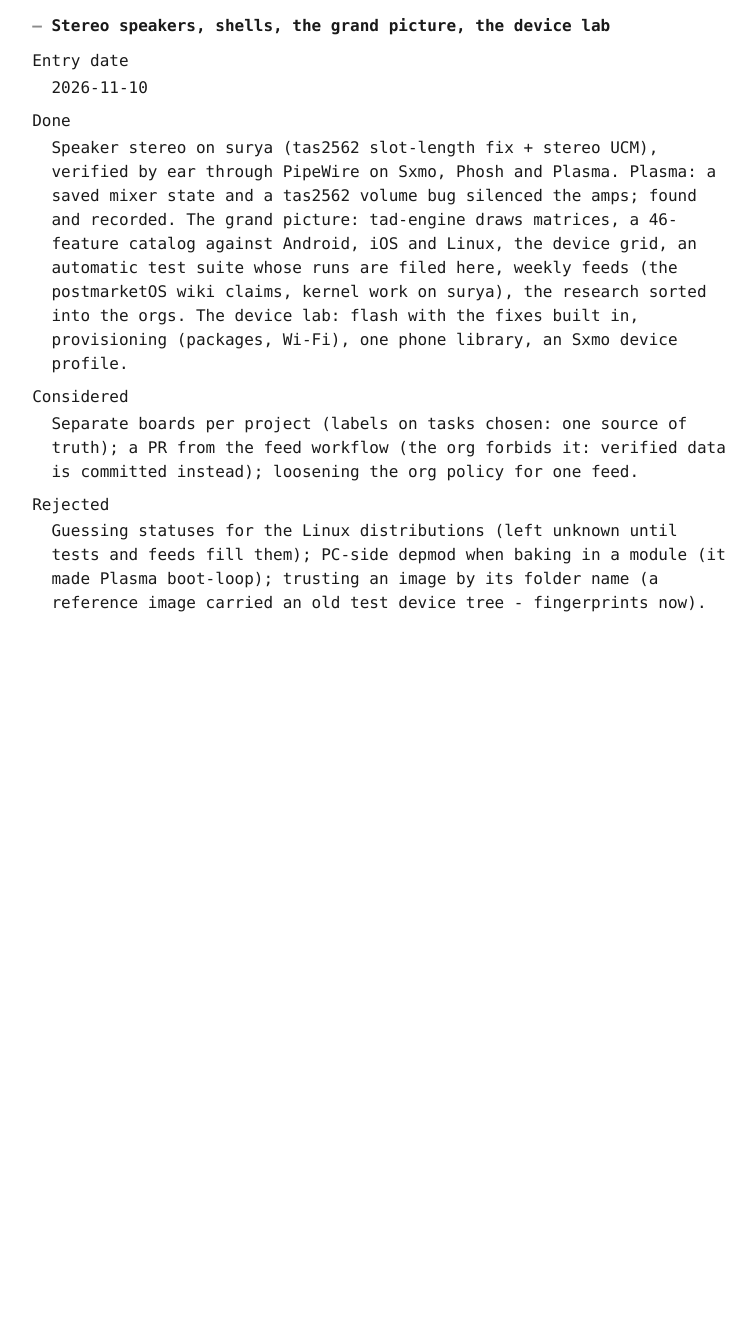
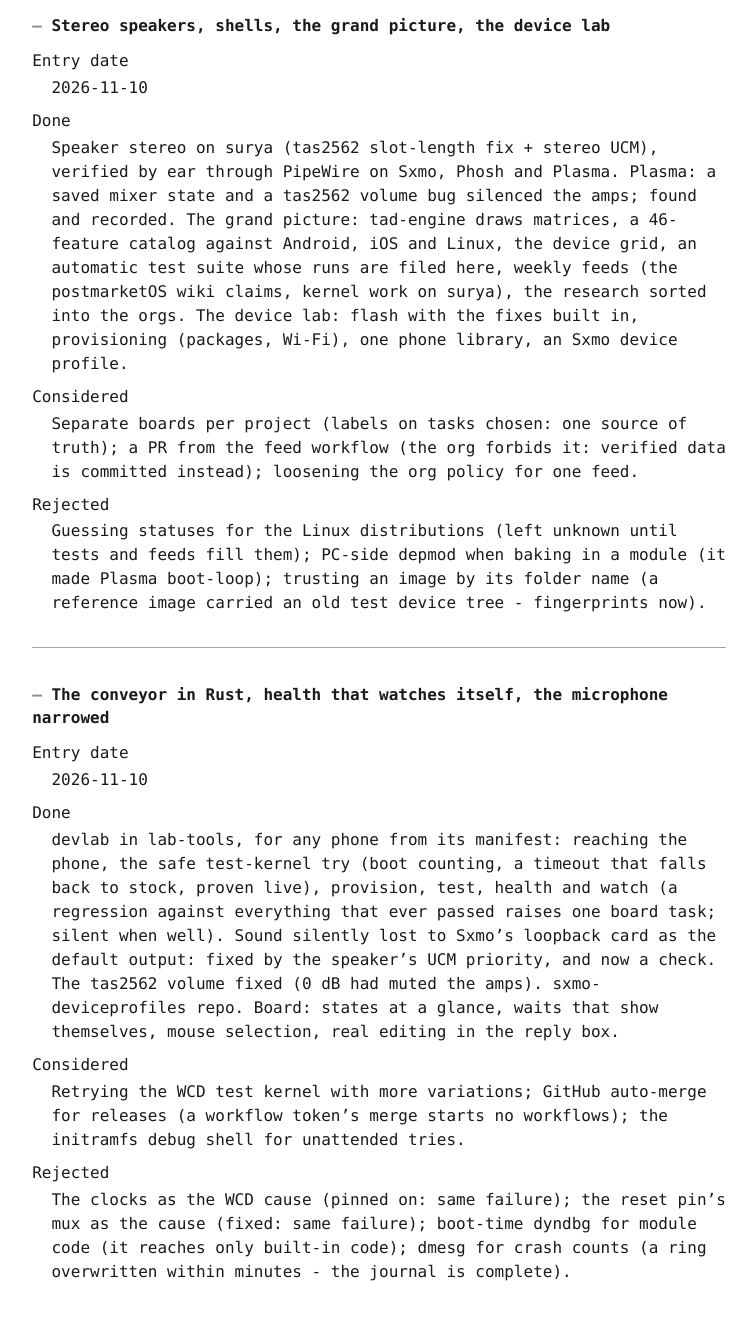
Before and after one commit to linux-phone-oco/docs, a Jekyll site: the page built from docs/session_log.md, in a window 1280 px wide and 1400 px high, scrolled down 4127 px. Shown: the top 1320 px of the window, without its empty margins (261-1017 px from the left). Built offline with Jekyll 4.4.1, drawn with Linux system fonts in a browser that asks for light colours; our own code applies the rules of GitHub Pages for plain Markdown files; before the commit the page ends 4858 px from its top, so only the background shows below that.

Commit message:
feat(data): the session log - the conveyor in Rust, self-watching health, the microphone narrowed (#37)
Co-authored-by: lab-agent-session <agent@creation-guidelines>

```diff
--- a/data/session_log.json
+++ b/data/session_log.json
@@ -5,3 +5,4 @@
 {"id":"fresh-install-plan","entry_date":"2026-11-05","title":"A fresh-install plan, prepared but not run: two things only the owner can answer","done":"With no shell access to the existing install, the alternative is a clean reinstall. Found the pieces: U-Boot release 2025-12-02 (github.com/sm7150-mainline/u-boot), a Nura/pmOS edge build at images.postmarketos.org/bpo/edge/qcom-sm7150/, and the documented partition steps (U-Boot to boot, the decompressed boot image to cache, the rootfs to userdata). Two things block actually running it, both things only the device's owner can answer, not things to guess: (1) which panel variant this specific unit has, Huaxing or Tianma - the official wiki's own method needs adb logcat while booted into stock Android, which this phone no longer has, and picking wrong means a blank screen until reflashed with the other one; (2) whether to proceed with a destructive reinstall at all, given the existing install cannot be examined first.","considered":"Guessing the panel variant (roughly even odds) to save a round trip.","rejected":"Wrong is not catastrophic here (reflash fixes it) but is still avoidable, and pmbootstrap asks the installer to choose this explicitly, so the owner may simply already know which one was chosen."}
 {"id":"2026-11-09-boot-hang-and-adsp","entry_date":"2026-11-09","title":"Boot hang found; ADSP crash loop found; lab-agent hardened","done":"Audited the WCD937x patch on the lab machine (no IRQ collisions, no MMIO overlaps); proved on hardware that aoncc caused the boot hang; got SSH over USB on first boot (a preset beats Nura disable-sshd preset); found the ADSP crash loop and traced it to the sensor registry in hexagonrpcd. lab-agent: agent API, durable results, local-first monitor, GitHub budget fixes, ntfy notifications; surya-lab repo with DT audit and flash tools.","considered":"Interrupt collisions and missing LPASS votes as the hang cause (refuted or unsupported by the audits).","rejected":"A Python API for agents (the CLI with stable JSON is the API); a second monitor command (one command chooses local or remote)."}
 {"id":"2026-11-10-stereo-and-the-picture","entry_date":"2026-11-10","title":"Stereo speakers, shells, the grand picture, the device lab","done":"Speaker stereo on surya (tas2562 slot-length fix + stereo UCM), verified by ear through PipeWire on Sxmo, Phosh and Plasma. Plasma: a saved mixer state and a tas2562 volume bug silenced the amps; found and recorded. The grand picture: tad-engine draws matrices, a 46-feature catalog against Android, iOS and Linux, the device grid, an automatic test suite whose runs are filed here, weekly feeds (the postmarketOS wiki claims, kernel work on surya), the research sorted into the orgs. The device lab: flash with the fixes built in, provisioning (packages, Wi-Fi), one phone library, an Sxmo device profile.","considered":"Separate boards per project (labels on tasks chosen: one source of truth); a PR from the feed workflow (the org forbids it: verified data is committed instead); loosening the org policy for one feed.","rejected":"Guessing statuses for the Linux distributions (left unknown until tests and feeds fill them); PC-side depmod when baking in a module (it made Plasma boot-loop); trusting an image by its folder name (a reference image carried an old test device tree - fingerprints now)."}
+{"id":"2026-11-10-conveyor-and-health","entry_date":"2026-11-10","title":"The conveyor in Rust, health that watches itself, the microphone narrowed","done":"devlab in lab-tools, for any phone from its manifest: reaching the phone, the safe test-kernel try (boot counting, a timeout that falls back to stock, proven live), provision, test, health and watch (a regression against everything that ever passed raises one board task; silent when well). Sound silently lost to Sxmo's loopback card as the default output: fixed by the speaker's UCM priority, and now a check. The tas2562 volume fixed (0 dB had muted the amps). sxmo-deviceprofiles repo. Board: states at a glance, waits that show themselves, mouse selection, real editing in the reply box.","considered":"Retrying the WCD test kernel with more variations; GitHub auto-merge for releases (a workflow token's merge starts no workflows); the initramfs debug shell for unattended tries.","rejected":"The clocks as the WCD cause (pinned on: same failure); the reset pin's mux as the cause (fixed: same failure); boot-time dyndbg for module code (it reaches only built-in code); dmesg for crash counts (a ring overwritten within minutes - the journal is complete)."}
--- a/docs/session_log.md
+++ b/docs/session_log.md
@@ -124,3 +124,21 @@ Considered
 
 Rejected
 : Guessing statuses for the Linux distributions (left unknown until tests and feeds fill them); PC-side depmod when baking in a module (it made Plasma boot-loop); trusting an image by its folder name (a reference image carried an old test device tree - fingerprints now).
+
+---
+
+
+<a id="2026-11-10-conveyor-and-health"></a>
+### The conveyor in Rust, health that watches itself, the microphone narrowed
+
+Entry date
+: 2026-11-10
+
+Done
+: devlab in lab-tools, for any phone from its manifest: reaching the phone, the safe test-kernel try (boot counting, a timeout that falls back to stock, proven live), provision, test, health and watch (a regression against everything that ever passed raises one board task; silent when well). Sound silently lost to Sxmo's loopback card as the default output: fixed by the speaker's UCM priority, and now a check. The tas2562 volume fixed (0 dB had muted the amps). sxmo-deviceprofiles repo. Board: states at a glance, waits that show themselves, mouse selection, real editing in the reply box.
+
+Considered
+: Retrying the WCD test kernel with more variations; GitHub auto-merge for releases (a workflow token's merge starts no workflows); the initramfs debug shell for unattended tries.
+
+Rejected
+: The clocks as the WCD cause (pinned on: same failure); the reset pin's mux as the cause (fixed: same failure); boot-time dyndbg for module code (it reaches only built-in code); dmesg for crash counts (a ring overwritten within minutes - the journal is complete).
```
Also changed, not shown: docs/index.md (+1 -1 lines).
